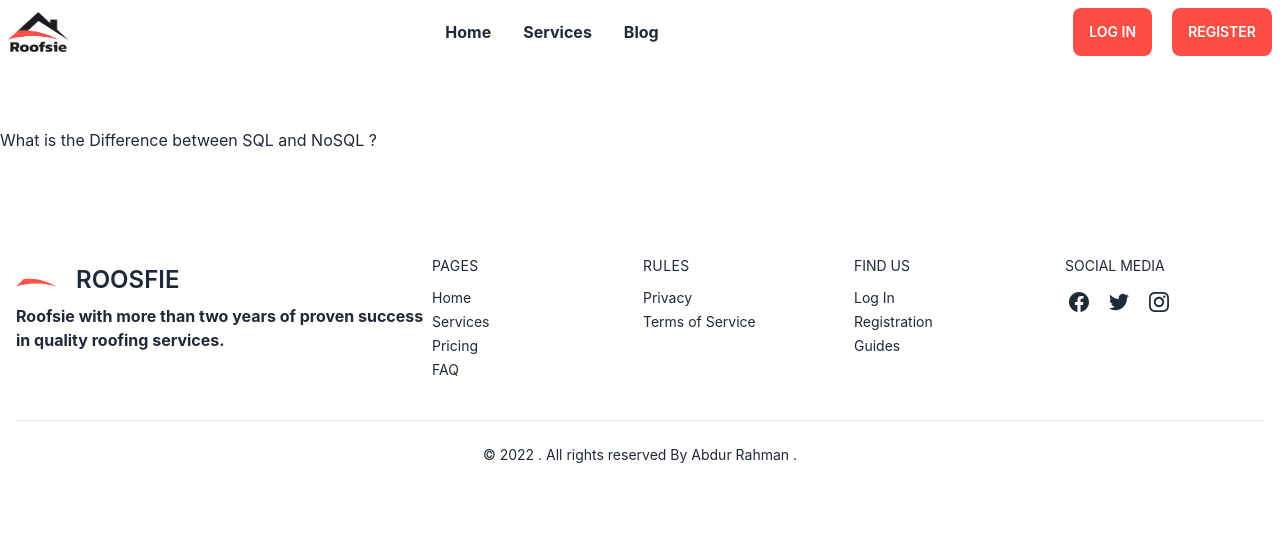
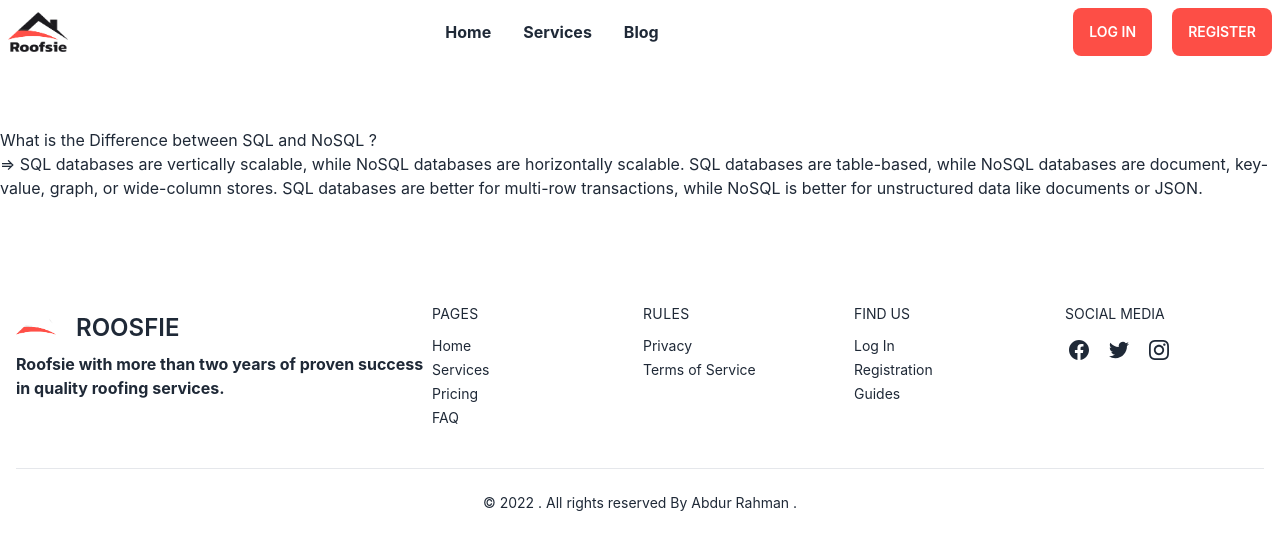
Before and after one commit to ariyanabdullah/Roofsie-service, a React (Create React App) app: page /blog in a window 1280 px wide. Shown: the top 550 px of the page. Built offline with nearby package versions, Linux system fonts and the light colour scheme; no server answers.

Commit message:
1st ans added

```diff
--- a/src/Pages/Blog/Blog.js
+++ b/src/Pages/Blog/Blog.js
@@ -9,6 +9,14 @@
         {/* first question */}
         <div>
           <h1>What is the Difference between SQL and NoSQL ?</h1>
+          <p>
+            {" "}
+            {"=>"} SQL databases are vertically scalable, while NoSQL databases
+            are horizontally scalable. SQL databases are table-based, while
+            NoSQL databases are document, key-value, graph, or wide-column
+            stores. SQL databases are better for multi-row transactions, while
+            NoSQL is better for unstructured data like documents or JSON.
+          </p>
         </div>
 
         {/* second question */}
```
